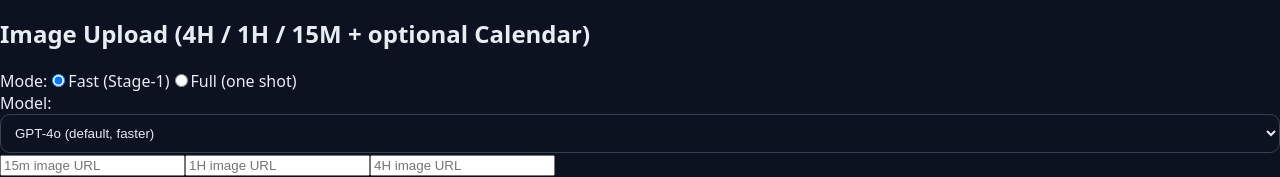
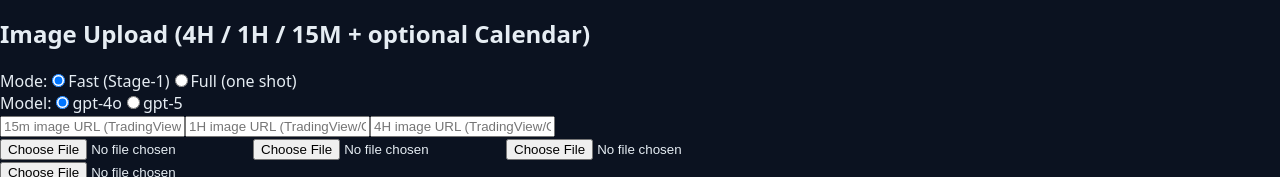
Before and after one commit to yorickbon/trade-plan-app, a Next.js app: page / in a window 1280 px wide. Shown: the part 623-800 px from the top of the page. Built offline with nearby package versions, Linux system fonts and the light colour scheme; no server answers.

Commit message:
Update VisionUpload.tsx

```diff
--- a/components/VisionUpload.tsx
+++ b/components/VisionUpload.tsx
@@ -13,7 +13,16 @@ type Props = {
 type ApiMeta = {
   cacheKey?: string;
   mode?: "fast" | "full" | "expand";
-  sources?: any;
+  sources?: {
+    headlines_used: number;
+    headlines_instrument: string;
+    calendar_used: boolean;
+    csm_used: boolean;
+    csm_time: string;
+    cot_used: boolean;
+    cot_report_date: string | null;
+    cot_error?: string | null;
+  };
 };
 
 export default function VisionUpload({
@@ -28,23 +37,25 @@ export default function VisionUpload({
   const [h4, setH4] = useState<File | null>(null);
   const [calendar, setCalendar] = useState<File | null>(null);
 
-  // URL states
+  // URL states (TradingView/Gyazo direct image or page link)
   const [m15Url, setM15Url] = useState("");
   const [h1Url, setH1Url] = useState("");
   const [h4Url, setH4Url] = useState("");
 
   // Mode & flow
   const [mode, setMode] = useState<"fast" | "full">("fast");
-  const [model, setModel] = useState<"gpt-4o" | "gpt-5">("gpt-4o"); // NEW toggle
+  const [model, setModel] = useState<"gpt-4o" | "gpt-5">("gpt-4o"); // NEW: runtime model toggle
   const [cacheKey, setCacheKey] = useState<string | null>(null);
   const [stage1Text, setStage1Text] = useState<string>("");
 
   // UI
   const [busy, setBusy] = useState(false);
   const [error, setError] = useState<string | null>(null);
+
+  // Optional: show how many headlines we bundled (for sanity)
   const [bundledHeadlines, setBundledHeadlines] = useState<number>(0);
 
-  // Refs
+  // Refs to clear inputs
   const refM15 = useRef<HTMLInputElement>(null);
   const refH1 = useRef<HTMLInputElement>(null);
   const refH4 = useRef<HTMLInputElement>(null);
@@ -73,8 +84,10 @@ export default function VisionUpload({
     if (refCal.current) refCal.current.value = "";
   }
 
+  // hard reset when instrument changes or parent bumps resetSignal
   useEffect(() => {
     clearAll();
+    // eslint-disable-next-line react-hooks/exhaustive-deps
   }, [instrument, resetSignal]);
 
   async function fetchHeadlinesForInstrument(code: string) {
@@ -96,9 +109,10 @@ export default function VisionUpload({
       setError(null);
       setBusyState(true);
 
+      // Prepare form
       const fd = new FormData();
       fd.append("instrument", instrument);
-      fd.append("model", model); // <-- send model to backend
+      fd.append("model", model); // NEW: send model toggle to server
       if (mode === "fast") fd.append("mode", "fast");
 
       if (m15) fd.append("m15", m15);
@@ -110,6 +124,7 @@ export default function VisionUpload({
       if (h1Url) fd.append("h1Url", h1Url.trim());
       if (h4Url) fd.append("h4Url", h4Url.trim());
 
+      // Inject headlines the UI would use
       const headlines = await fetchHeadlinesForInstrument(instrument);
       if (headlines.length) {
         fd.append("headlinesJson", JSON.stringify(headlines));
@@ -133,7 +148,7 @@ export default function VisionUpload({
         setStage1Text("");
       }
 
-      onResult(text);
+      onResult(text); // server already appends the Data Provenance footer
     } catch (e: any) {
       setError(e?.message || "Error generating plan");
     } finally {
@@ -147,7 +162,9 @@ export default function VisionUpload({
       setError(null);
       setBusyState(true);
       const rsp = await fetch(
-        `/api/vision-plan?mode=expand&cache=${encodeURIComponent(cacheKey)}`,
+        `/api/vision-plan?mode=expand&cache=${encodeURIComponent(
+          cacheKey
+        )}&model=${encodeURIComponent(model)}`, // keep same model for expand
         { method: "POST" }
       );
       const j = await rsp.json();
@@ -164,6 +181,8 @@ export default function VisionUpload({
 
   return (
     <div className="space-y-3">
+      {/* Toggles row */}
+      <div className="flex flex-wrap items-center gap-4">
         {/* Mode selector */}
         <div className="flex items-center gap-3">
           <label className="text-sm font-medium">Mode:</label>
@@ -191,46 +210,60 @@ export default function VisionUpload({
           </label>
         </div>
 
-      {/* Model selector */}
+        {/* Model selector (NEW) */}
         <div className="flex items-center gap-3">
           <label className="text-sm font-medium">Model:</label>
-        <select
-          value={model}
-          onChange={(e) => setModel(e.target.value as "gpt-4o" | "gpt-5")}
+          <label className="flex items-center gap-1 text-sm">
+            <input
+              type="radio"
+              name="modelToggle"
+              value="gpt-4o"
+              checked={model === "gpt-4o"}
+              onChange={() => setModel("gpt-4o")}
               disabled={busy}
-          className="px-2 py-1 rounded bg-neutral-900 border border-neutral-700 text-sm"
-        >
-          <option value="gpt-4o">GPT-4o (default, faster)</option>
-          <option value="gpt-5">GPT-5 (deeper, slower)</option>
-        </select>
+            />
+            gpt-4o
+          </label>
+          <label className="flex items-center gap-1 text-sm">
+            <input
+              type="radio"
+              name="modelToggle"
+              value="gpt-5"
+              checked={model === "gpt-5"}
+              onChange={() => setModel("gpt-5")}
+              disabled={busy}
+            />
+            gpt-5
+          </label>
+        </div>
       </div>
 
-      {/* URLs */}
+      {/* URLs (TV/Gyazo) */}
       <div className="grid grid-cols-1 md:grid-cols-3 gap-2">
         <input
           className="px-2 py-1 rounded bg-neutral-900 border border-neutral-700"
-          placeholder="15m image URL"
+          placeholder="15m image URL (TradingView/Gyazo)"
           value={m15Url}
           onChange={(e) => setM15Url(e.target.value)}
           disabled={busy}
         />
         <input
           className="px-2 py-1 rounded bg-neutral-900 border border-neutral-700"
-          placeholder="1H image URL"
+          placeholder="1H image URL (TradingView/Gyazo)"
           value={h1Url}
           onChange={(e) => setH1Url(e.target.value)}
           disabled={busy}
         />
         <input
           className="px-2 py-1 rounded bg-neutral-900 border border-neutral-700"
-          placeholder="4H image URL"
+          placeholder="4H image URL (TradingView/Gyazo)"
           value={h4Url}
           onChange={(e) => setH4Url(e.target.value)}
           disabled={busy}
         />
       </div>
 
-      {/* Files */}
+      {/* Files (optional if URLs provided) */}
       <div className="grid grid-cols-1 md:grid-cols-3 gap-2">
         <input
           type="file"
@@ -255,7 +288,7 @@ export default function VisionUpload({
         />
       </div>
 
-      {/* Calendar */}
+      {/* Calendar (optional) */}
       <div>
         <input
           type="file"
@@ -275,13 +308,16 @@ export default function VisionUpload({
         >
           {mode === "fast" ? "Generate (Stage-1)" : "Generate Full"}
         </button>
+
         <button
           onClick={handleExpand}
           disabled={busy || !cacheKey}
           className="px-3 py-1 rounded border border-neutral-700 hover:bg-neutral-800 disabled:opacity-50"
+          title={!cacheKey ? "Run Stage-1 first" : "Expand the rest"}
         >
           Expand Full Breakdown
         </button>
+
         <button
           onClick={clearAll}
           disabled={busy}
@@ -289,26 +325,27 @@ export default function VisionUpload({
         >
           Clear All
         </button>
+
         {cacheKey && (
-          <span className="text-xs opacity-70">
-            cache: {cacheKey.slice(0, 10)}…
-          </span>
+          <span className="text-xs opacity-70">cache: {cacheKey.slice(0, 10)}…</span>
         )}
       </div>
 
       {/* Inline helpers */}
       {bundledHeadlines > 0 && (
         <div className="text-xs text-emerald-400">
-          Headlines bundled: {bundledHeadlines}
+          Headlines bundled: {bundledHeadlines} (server uses exactly these)
         </div>
       )}
+
       {error && (
         <div className="text-sm text-red-400 whitespace-pre-wrap border border-red-800/60 bg-red-900/10 rounded p-2">
           {error}
         </div>
       )}
+
       <div className="text-xs opacity-70">
-        Required: 15m + 1h + 4h — either files or URLs. Calendar optional.
+        Required: 15m + 1h + 4h — either files or TV/Gyazo links. Calendar is optional.
       </div>
     </div>
   );
```
Lines whose indentation alone changed are shown as unchanged.
